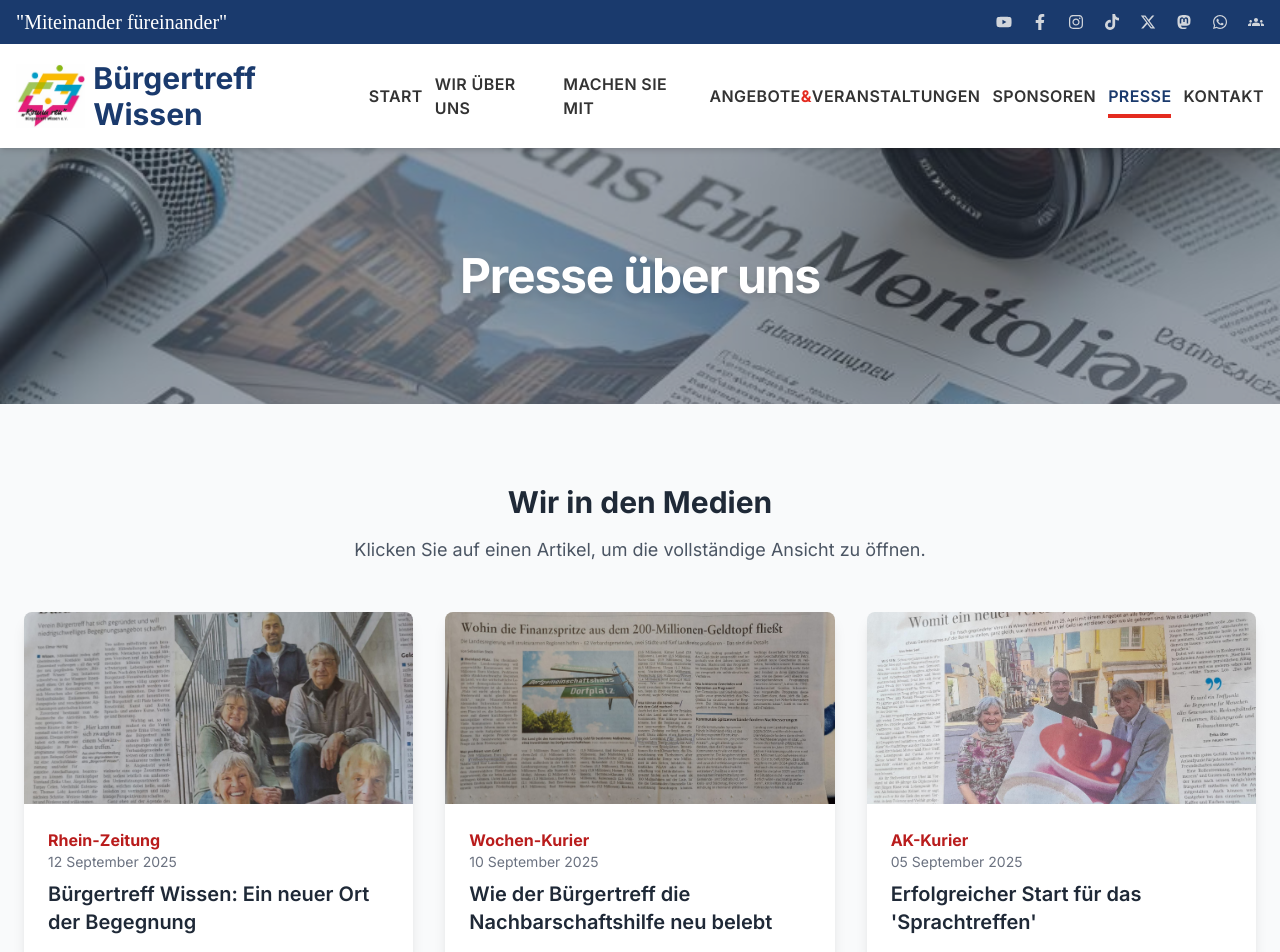
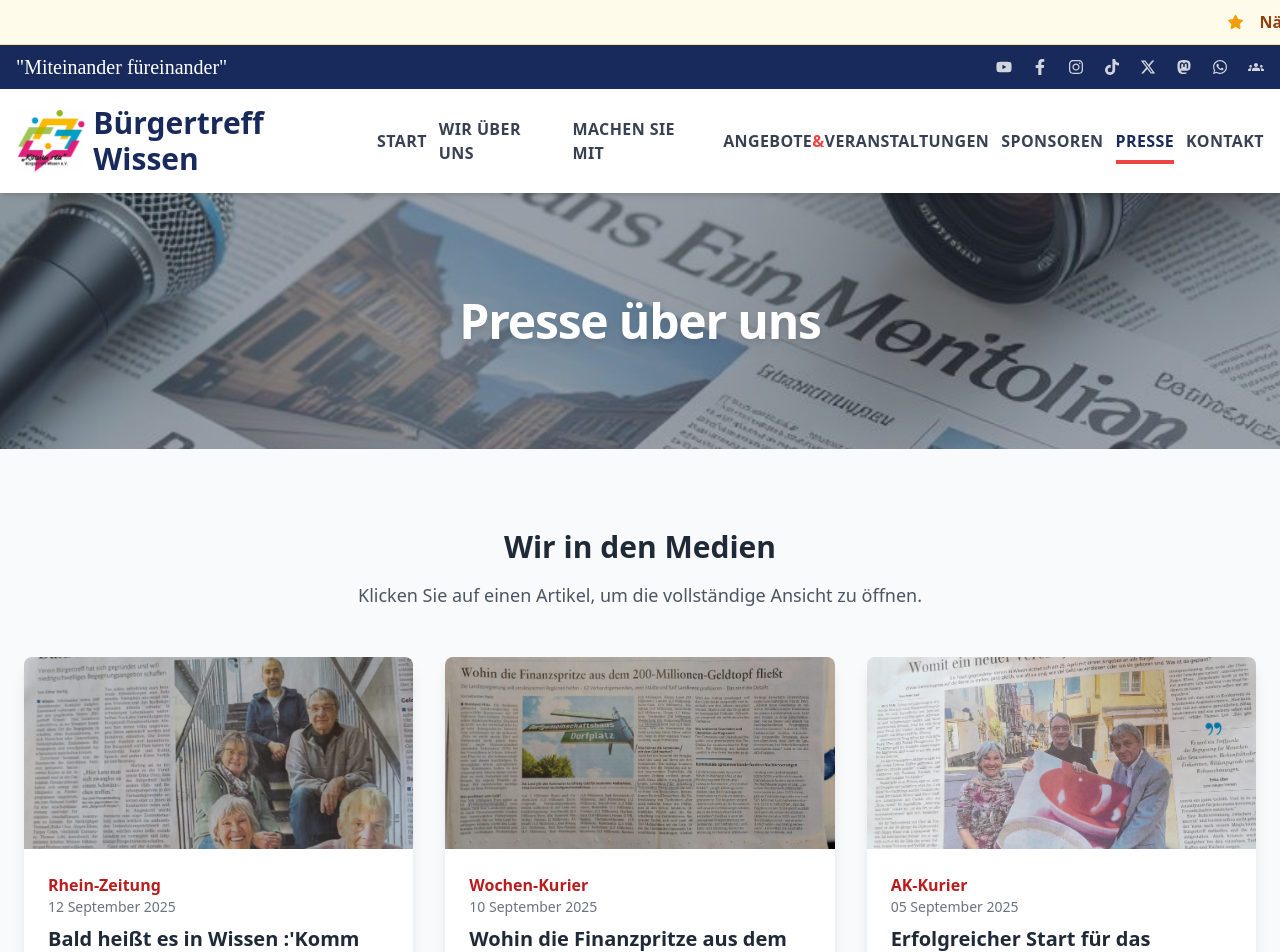
Before and after one commit to trgycln/buergertreff-react-sitesi, a React (Create React App) app: page /presse in a window 1280 px wide. Shown: the top 952 px of the page. Built offline with nearby package versions, Linux system fonts and the light colour scheme.

Commit message:
Headera kayan duyurular eklendi

```diff
--- /dev/null
+++ b/src/components/AnnouncementTicker.js
@@ -0,0 +1,25 @@
+// src/components/AnnouncementTicker.js
+import React from 'react';
+import { FaStar } from 'react-icons/fa';
+
+const AnnouncementTicker = ({ items }) => {
+  if (!items || items.length === 0) {
+    return null;
+  }
+
+  const marqueeText = items.map(item => ` ${item} `).join(' ★ ');
+
+  return (
+    <div className="bg-[#FFFBEB] text-[#92400E] py-2.5 px-4 overflow-hidden shadow-sm border-b border-amber-200">
+      <div className="relative flex items-center h-6">
+        <div className="absolute whitespace-nowrap animate-marquee-slow">
+          <span className="text-md font-semibold mx-12 flex items-center">
+            <FaStar className="inline-block mr-4 text-amber-500" /> {marqueeText}
+          </span>
+        </div>
+      </div>
+    </div>
+  );
+};
+
+export default AnnouncementTicker;
--- a/src/components/Header.js
+++ b/src/components/Header.js
@@ -2,13 +2,14 @@
 import React, { useState } from 'react';
 import { Link, NavLink } from 'react-router-dom';
 import logoImage from '../assets/images/logo.jpg';
-
 import { FaFacebookF, FaInstagram, FaTiktok, FaMastodon, FaWhatsapp, FaChevronDown, FaYoutube } from 'react-icons/fa';
 import { FaXTwitter } from 'react-icons/fa6';
 import { MdGroups } from 'react-icons/md';
 
+// YENİ: Kayan yazı bileşenini import ediyoruz
+import AnnouncementTicker from './AnnouncementTicker';
+
 const Header = () => {
-    // Navigasyon linkleri için stil fonksiyonu
     const navLinkStyles = ({ isActive }) => {
         return `uppercase font-semibold tracking-wide pb-2 border-b-4 transition-colors duration-300 ${isActive ? 'border-rcRed text-rcBlue' : 'border-transparent text-rcDarkGray hover:border-red-200'}`;
     };
@@ -17,23 +18,31 @@ const Header = () => {
     const [isMobileMenuOpen, setIsMobileMenuOpen] = useState(false);
     const [openSubmenu, setOpenSubmenu] = useState(null);
 
+    // Örnek duyurular. Gelecekte bu veriyi başka bir yerden alacağız.
+    const announcements = [
+      "Nächster Ausflug: Wanderung zum Dreifelder See am 25. September!",
+      "Wir suchen ehrenamtliche Helfer für die Nachbarschaftsbörse.",
+      "Neuer Kurs 'Digitale Fotografie für Anfänger' beginnt im Oktober.",
+    ];
+
+    // ... Diğer fonksiyonlarınız (toggleSubmenu, vb.) burada yer alacak ...
     const toggleSubmenu = (menuName) => {
         setOpenSubmenu(openSubmenu === menuName ? null : menuName);
     };
-
     const handleMobileLinkClick = () => {
         setIsMobileMenuOpen(false);
     };
-
     const handleSubmenuToggle = (e) => {
         e.stopPropagation();
         toggleSubmenu('angebote');
     };
 
     return (
+        <>
+            {/* YENİ: Kayan yazı bandı en üste eklendi */}
+            <AnnouncementTicker items={announcements} />
+
             <header className="bg-white shadow-md sticky top-0 z-50">
-
-            {/* Üst Bar */}
                 <div className="bg-rcBlue text-gray-300 py-2">
                     <div className="container mx-auto flex justify-center lg:justify-between items-center px-4">
                         <div className="hidden lg:block">
@@ -52,18 +61,14 @@ const Header = () => {
                     </div>
                 </div>
 
-            {/* Ana Header */}
                 <div className="container mx-auto flex justify-between items-center p-4">
                     <div className="logo-container">
                         <Link to="/" className="flex items-center gap-2">
                             <img src={logoImage} alt="Bürgertreff Wissen Logo" className="h-12 md:h-16" />
-                        {/* GÜNCELLENDİ: Font boyutu küçültüldü (text-2xl md:text-3xl) */}
                             <span className="text-2xl md:text-3xl font-sans font-bold text-rcBlue">Bürgertreff Wissen</span>
                         </Link>
                     </div>
-
                     <nav>
-                    {/* GÜNCELLENDİ: Linkler arası boşluk azaltıldı (space-x-3) */}
                         <ul className="hidden lg:flex items-center space-x-3">
                             <li><NavLink to="/" className={navLinkStyles}>Start</NavLink></li>
                             <li><NavLink to="/wir-uber-uns" className={navLinkStyles}>Wir über uns</NavLink></li>
@@ -84,7 +89,6 @@ const Header = () => {
                             <li><NavLink to="/kontakt" className={navLinkStyles}>Kontakt</NavLink></li>
                         </ul>
                     </nav>
-
                     <div className="header-actions">
                         <button className="lg:hidden text-rcBlue z-50" onClick={() => setIsMobileMenuOpen(!isMobileMenuOpen)}>
                             {isMobileMenuOpen ? (
@@ -96,7 +100,7 @@ const Header = () => {
                     </div>
                 </div>
 
-            {/* Mobil Menü (değişiklik yok) */}
+                {/* Mobil Menü */}
                 <div className={`lg:hidden bg-white shadow-lg absolute w-full transition-transform duration-300 ease-in-out ${isMobileMenuOpen ? 'transform translate-x-0' : 'transform -translate-x-full'}`}>
                     <ul className="flex flex-col items-center py-4">
                         <li className="py-2 w-full text-center uppercase"><NavLink to="/" onClick={handleMobileLinkClick}>Start</NavLink></li>
@@ -124,6 +128,7 @@ const Header = () => {
                     </ul>
                 </div>
             </header>
+        </>
     );
 };
 
--- a/src/pages/Presse.js
+++ b/src/pages/Presse.js
@@ -37,13 +37,13 @@ const Presse = () => {
         {
             publication: "Rhein-Zeitung",
             date: "12 September 2025",
-            title: "Bürgertreff Wissen: Ein neuer Ort der Begegnung",
+            title: "Bald heißt es in Wissen :'Komm ren'",
             image: presse1
         },
         {
             publication: "Wochen-Kurier",
             date: "10 September 2025",
-            title: "Wie der Bürgertreff die Nachbarschaftshilfe neu belebt",
+            title: "Wohin die Finanzpritze aus dem 200 Millionen Geldtopf fließt",
             image: presse2
         },
         {
@@ -55,19 +55,19 @@ const Presse = () => {
         {
             publication: "Siegener Zeitung",
             date: "01 September 2025",
-            title: "Bürgertreff Unterwegs: Gemeinsam die Heimat entdecken",
+            title: "Neuer Offener Treff in Wissen geplant : Einladung zum Runden Tisch",
             image: presse4
         },
         {
             publication: "LokalAnzeiger",
             date: "28 August 2025",
-            title: "Ehrenamt im Fokus: Das Engagement im Bürgertreff",
+            title: "Weniger Leerstand, mehr Aufenthaltsqualität",
             image: presse5
         },
         {
             publication: "Rhein-Zeitung",
             date: "25 August 2025",
-            title: "Nachbarschaftsbörse verbindet Generationen",
+            title: "Mumm met! - Bürgertreff Wissen Unterwegs",
             image: presse6
         },
           {
--- a/tailwind.config.js
+++ b/tailwind.config.js
@@ -1,4 +1,3 @@
-// tailwind-test/tailwind.config.js
 /** @type {import('tailwindcss').Config} */
 module.exports = {
   content: [
@@ -6,42 +5,42 @@ module.exports = {
   ],
   theme: {
     extend: {
+      // GÜNCELLENDİ: Tüm özel renklerinizin tanımlandığı 'colors' objesi
       colors: {
-        rcBlue: '#1a3a6d',       // Refugee Council ana mavisi
-        rcRed: '#e42b20',        // Refugee Council ana kırmızısı
-        rcLightBlue: '#eef4ff',  // Açık mavi arka planlar için
-        rcGray: '#f8f8f8',       // Açık gri arka planlar için
-        rcDarkGray: '#333333',   // Koyu gri metinler için
-        rcAccentYellow: '#f2c94c', // Vurgu sarısı
-        rcAccentGreen: '#27ae60', // Vurgu yeşili
-        rcAccentOrange: '#f2994a', // Vurgu turuncusu
-        rcAccentPurple: '#9b59b6', // Vurgu moru
+        // Not: Bu renk kodları varsayımsaldır. Kendi projenizdeki
+        // doğru değerlerle değiştirebilirsiniz.
+        'rcBlue': '#182a5cff',        // Örnek Mavi
+        'rcRed': '#EF4444',         // Örnek Kırmızı
+        'rcDarkGray': '#374151',    // Örnek Koyu Gri
+        'rcLightBlue': '#BFDBFE',   // Örnek Açık Mavi
+        'rcAccentYellow': '#FBBF24', // Örnek Sarı
+
+        // YENİ: Eksik olan gri renk eklendi (açık bir gri tonu)
+        'rcGray': '#F3F4F6',
       },
+
+      // Kayan yazı animasyonu
+      animation: {
+        'marquee-slow': 'marquee 35s linear infinite',
+      },
+
+      // Animasyonun keyframe'leri
+      keyframes: {
+        marquee: {
+          '0%': { transform: 'translateX(100%)' },
+          '100%': { transform: 'translateX(-100%)' },
+        },
+      },
+
+      // Font aileleri
       fontFamily: {
-        // Genellikle sans-serif bir font kullanılır, örneğin 'Inter' veya 'Open Sans'
-        // Bu fontları Google Fonts'tan dahil etmeniz gerekebilir (aşağıda açıklanacak)
-        sans: ['Inter', 'sans-serif'],
-        dancing: ['Dancing Script', 'cursive'],
-        fraktur: ['UnifrakturCook', 'cursive'],
-        market: ['"Permanent Marker"', 'cursive'],
-      },
-      container: {
-        center: true, // Konteynerleri otomatik ortala
-        padding: {
-          DEFAULT: '1rem',
-          sm: '2rem',
-          lg: '4rem',
-          xl: '5rem',
-          '2xl': '6rem',
-        },
-        screens: {
-        '2xl': '1600px', // Varsayılan en geniş boyut olan 1536px yerine 1600px kullan.
-                         // Bu değeri '1800px' gibi daha da artırabilirsiniz.
-      },
+        'market': ['"Permanent Marker"', 'cursive'],
+        'fraktur': ['"Fraktur"', 'cursive'],
+        'dancing': ['"Dancing Script"', 'cursive']
       },
     },
   },
-   plugins: [
+  plugins: [
     require('@tailwindcss/typography'),
   ],
 }
```
Lines whose indentation alone changed are shown as unchanged.
